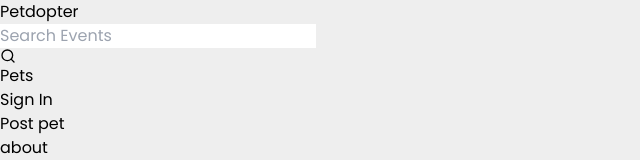
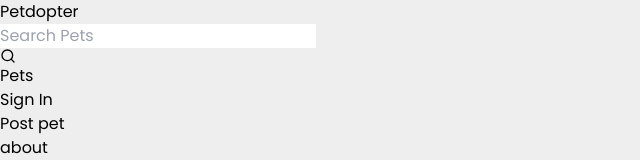
Before and after one commit to idrissi-hamza/petdopter, a Next.js app: page /about in a window 1280 px wide. Shown: the top 160 px of the page, without its empty margins (0-640 px from the left). Built offline with nearby package versions, Linux system fonts and the light colour scheme.

Commit message:
change no pet found style

```diff
--- a/components/Search.js
+++ b/components/Search.js
@@ -21,7 +21,7 @@ export default function Search() {
           type="text"
           value={term}
           onChange={(e) => setTerm(e.target.value)}
-          placeholder="Search Events"
+          placeholder="Search Pets"
         />
         <div className="absolute top-1 left-1 p-1 text-slate-400">
           <FiSearch />
```
Also changed, not shown: pages/pets/search.js (+4 -4 lines).
